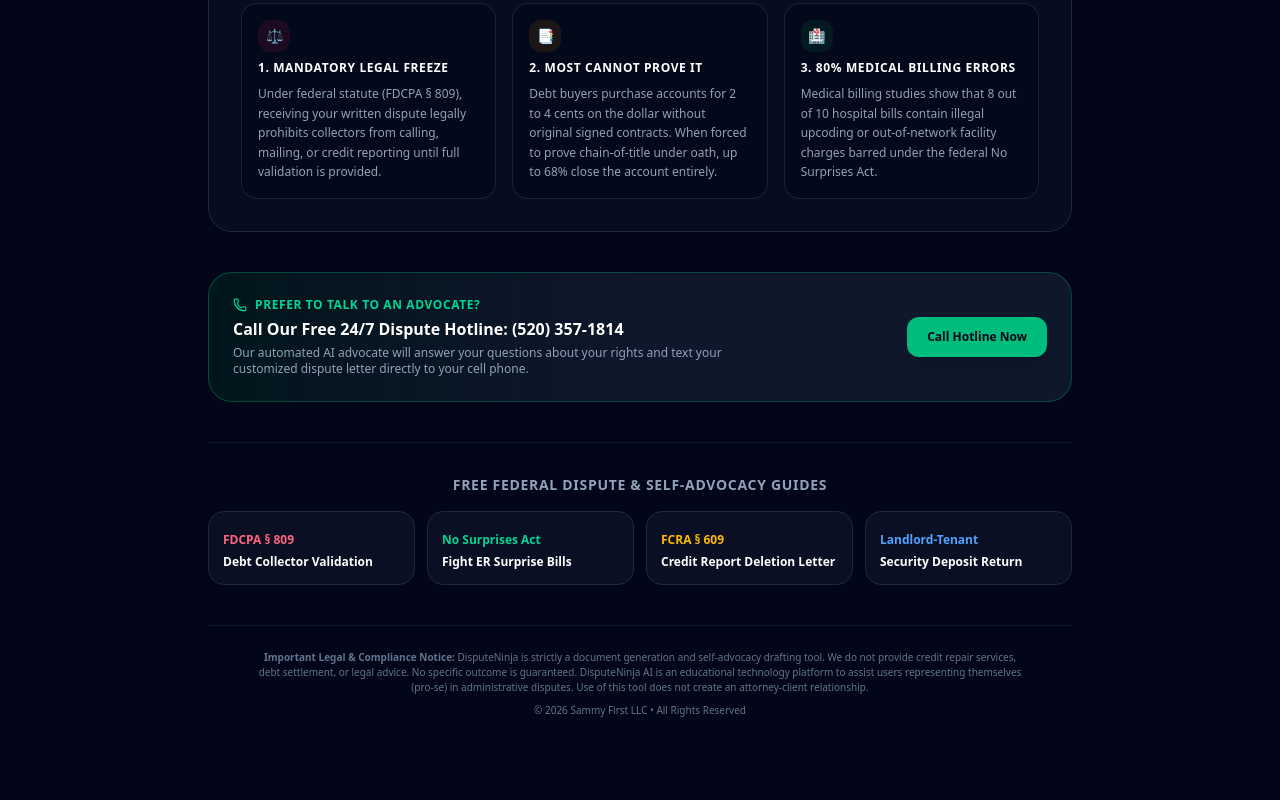
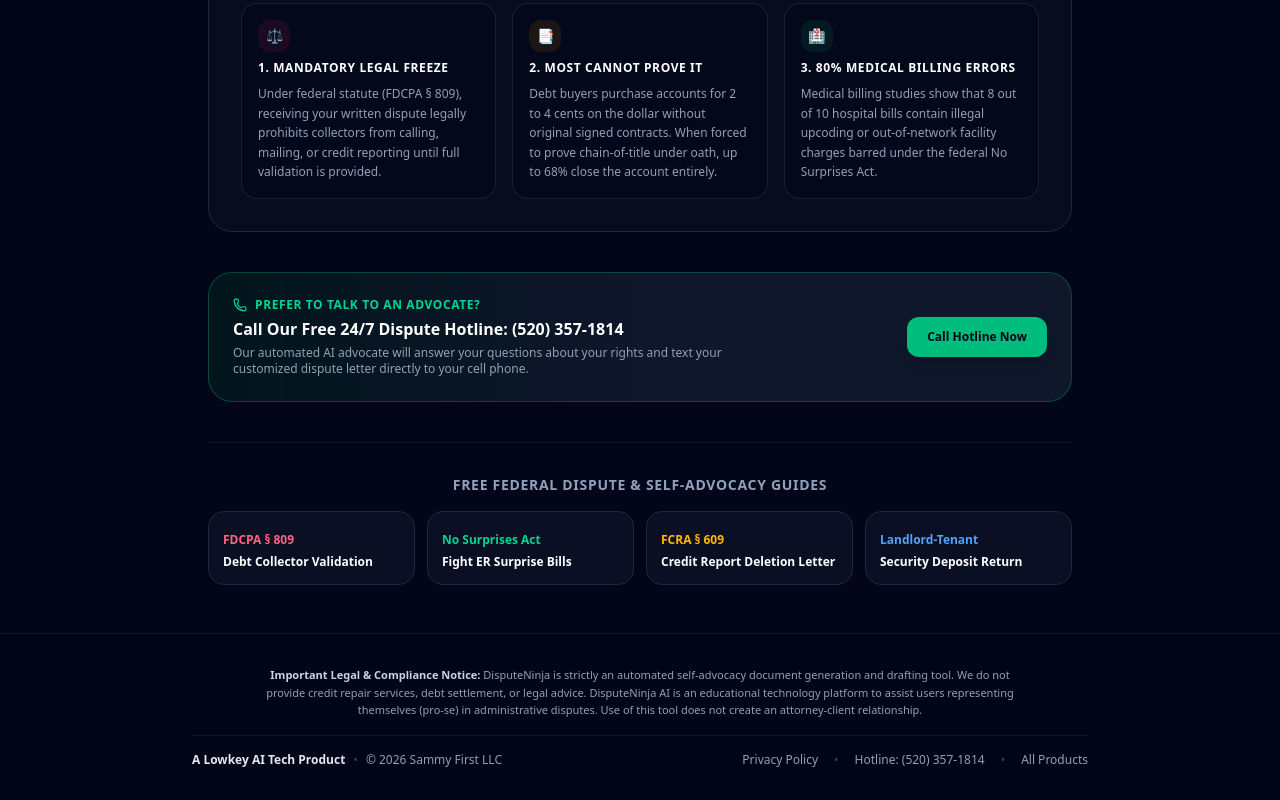
Before and after one commit to sammyfirst722-oss/dispute-ninja, a Next.js app: page / in a window 1280 px wide. Shown: the part 2822-3622 px from the top of the page. Before the commit the page ends 3588 px from the top, so only its background shows below. Built offline with nearby package versions, Linux system fonts and the light colour scheme.

Commit message:
feat(ecosystem): mesh Lowkey AI Tech footer and legal notice across all pages

```diff
--- a/app/layout.tsx
+++ b/app/layout.tsx
@@ -1,4 +1,5 @@
 import type { Metadata } from 'next'
+import { EcosystemFooter } from '@/components/ecosystem-footer'
 import './globals.css'
 
 export const metadata: Metadata = {
@@ -9,7 +10,7 @@ export const metadata: Metadata = {
 export default function RootLayout({ children }: { children: React.ReactNode }) {
   return (
     <html lang="en" className="dark">
-      <body className="min-h-screen bg-slate-950 text-slate-100 antialiased selection:bg-rose-500/30 selection:text-rose-200">
+      <body className="min-h-screen bg-slate-950 text-slate-100 antialiased selection:bg-rose-500/30 selection:text-rose-200 flex flex-col">
         {/* 24/7 Consumer Legal Rights Hotline Banner */}
         <div className="bg-slate-900 border-b border-slate-800 text-slate-200 py-2 px-4 text-center text-xs sm:text-sm flex flex-wrap items-center justify-center gap-x-3 gap-y-1">
           <span className="flex items-center gap-1.5 font-semibold text-emerald-400">
@@ -33,7 +34,11 @@ export default function RootLayout({ children }: { children: React.ReactNode })
           Skip media rage-bait. Get the zero-noise, high-signal smart cut on SimplyBigNews &rarr; <a href="https://plainnews.vercel.app" target="_blank" rel="noopener noreferrer" className="font-bold underline underline-offset-2 hover:text-white transition-colors ml-1">Read SimplyBigNews &rarr;</a>
         </div>
 
-        {children}
+        <div className="flex-1 flex flex-col">
+          {children}
+        </div>
+
+        <EcosystemFooter />
       </body>
     </html>
   )
--- a/components/dispute-client.tsx
+++ b/components/dispute-client.tsx
@@ -1055,13 +1055,7 @@ export function DisputeClient() {
         </div>
       </div>
 
-      {/* Trust & Legal Self-Advocacy Disclaimer */}
-      <div className="pt-6 border-t border-slate-900 text-center text-[10px] text-slate-500 space-y-2">
-        <p className="max-w-3xl mx-auto">
-          <strong>Important Legal & Compliance Notice:</strong> DisputeNinja is strictly a document generation and self-advocacy drafting tool. We do not provide credit repair services, debt settlement, or legal advice. No specific outcome is guaranteed. DisputeNinja AI is an educational technology platform to assist users representing themselves (pro-se) in administrative disputes. Use of this tool does not create an attorney-client relationship.
-        </p>
-        <p>© 2026 Sammy First LLC • All Rights Reserved</p>
-      </div>
+
     </div>
   )
 }
--- /dev/null
+++ b/components/ecosystem-footer.tsx
@@ -0,0 +1,52 @@
+import Link from 'next/link'
+
+export function EcosystemFooter() {
+  return (
+    <footer className="border-t border-slate-900 bg-slate-950/80 py-8 px-4 text-center text-xs text-slate-400 mt-auto">
+      <div className="max-w-4xl mx-auto space-y-4">
+        {/* Compliance Notice */}
+        <p className="text-[11px] text-slate-400 leading-relaxed max-w-3xl mx-auto">
+          <strong className="text-slate-300">Important Legal &amp; Compliance Notice:</strong> DisputeNinja is strictly an automated self-advocacy document generation and drafting tool. We do not provide credit repair services, debt settlement, or legal advice. DisputeNinja AI is an educational technology platform to assist users representing themselves (pro-se) in administrative disputes. Use of this tool does not create an attorney-client relationship.
+        </p>
+
+        {/* Brand & Ecosystem Mesh Links */}
+        <div className="pt-4 border-t border-slate-900 flex flex-col sm:flex-row items-center justify-between gap-4">
+          <div className="flex flex-wrap items-center justify-center gap-2">
+            <a
+              href="https://lowkeyaitech.com"
+              target="_blank"
+              rel="noopener noreferrer"
+              className="font-bold text-slate-200 hover:text-emerald-400 transition-colors inline-flex items-center gap-1.5"
+            >
+              <span>A Lowkey AI Tech Product</span>
+            </a>
+            <span className="text-slate-700">•</span>
+            <span>&copy; {new Date().getFullYear()} Sammy First LLC</span>
+          </div>
+
+          <div className="flex flex-wrap items-center justify-center gap-4 font-medium text-slate-400">
+            <Link href="/privacy" className="hover:text-emerald-400 hover:underline transition-colors">
+              Privacy Policy
+            </Link>
+            <span className="text-slate-700">•</span>
+            <a
+              href="tel:5203571814"
+              className="hover:text-emerald-400 hover:underline transition-colors"
+            >
+              Hotline: (520) 357-1814
+            </a>
+            <span className="text-slate-700">•</span>
+            <a
+              href="https://lowkeyaitech.com"
+              target="_blank"
+              rel="noopener noreferrer"
+              className="hover:text-emerald-400 hover:underline transition-colors"
+            >
+              All Products
+            </a>
+          </div>
+        </div>
+      </div>
+    </footer>
+  )
+}
```
